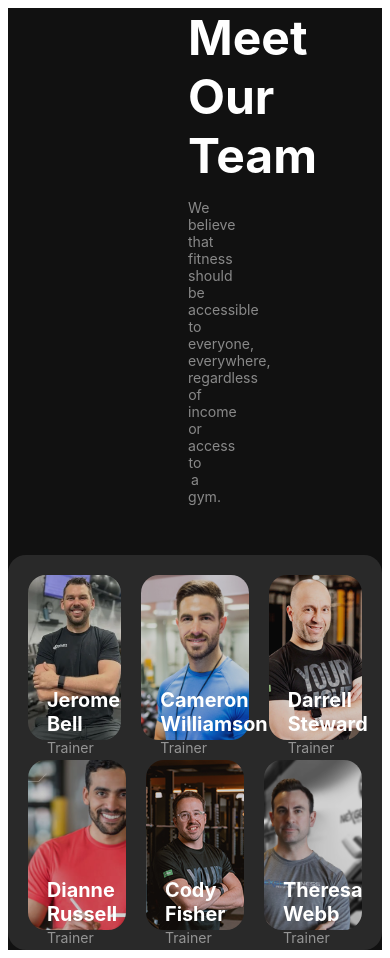
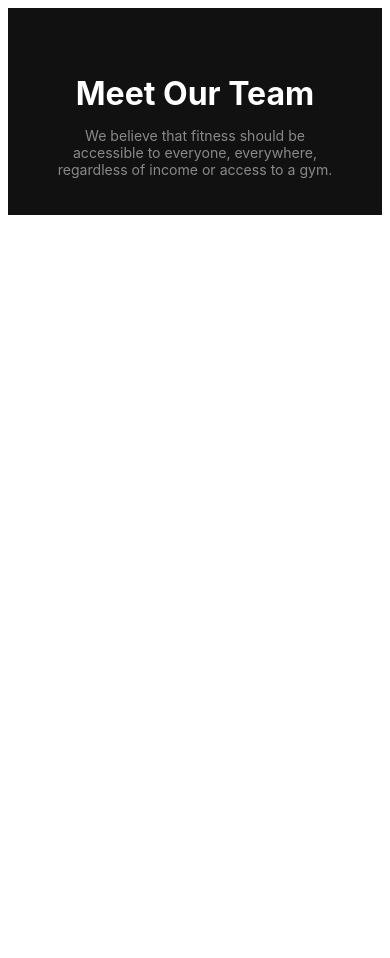
Before and after one commit to tainurrahaman/Assignment2, a plain HTML site: page index.html in a window 390 px wide. After the commit the page ends 844 px from the top, so only its background shows below. Drawn offline with Linux system fonts and the light colour scheme.

Commit message:
made responsive team title part

```diff
--- a/Styles/style.css
+++ b/Styles/style.css
@@ -752,6 +752,20 @@ td {
     #btn-primary {
         width: 51%;
     }
+
+    .team-title {
+        padding: 66px 42px 37px 42px;
+        margin: 0px;
+    }
+
+    .team-title h3 {
+        font-size: 2rem;
+        margin-bottom: 14px;
+    }
+
+    .team-title p {
+        margin-bottom: 0px;
+    }
 }
 
 /* Tablet View */
--- a/index.html
+++ b/index.html
@@ -224,7 +224,7 @@
             everywhere, regardless of income or access to a gym.
           </p>
         </div>
-        <div class="team-image">
+        <div class="team-image hide">
           <div class="first-team">
             <div class="Image">
               <img src="images/trainer1.png" alt="" />
```
